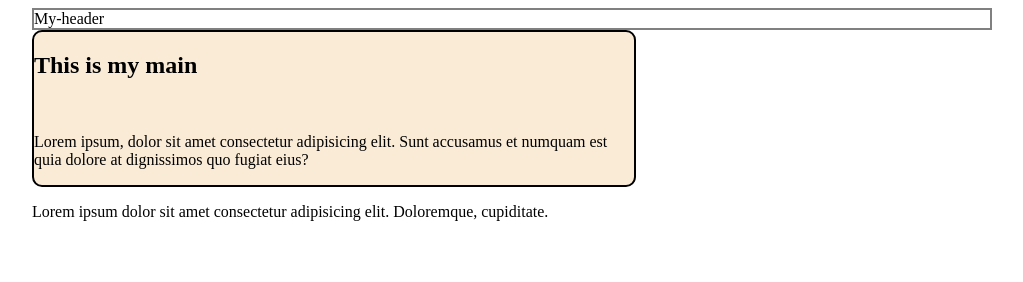
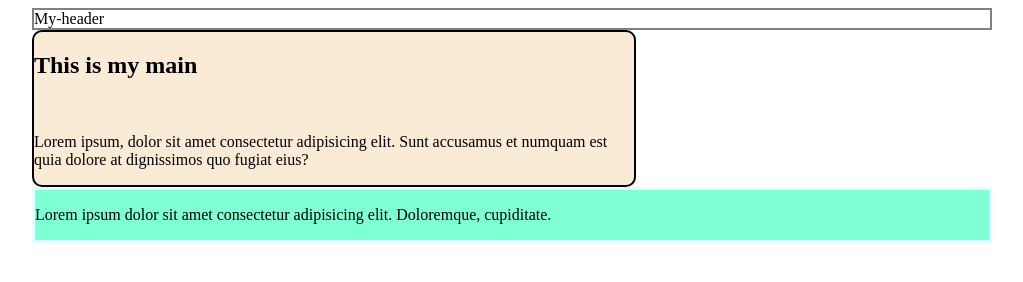
Before and after one commit to Abdi-hakim01/Git-test, a plain HTML site: page index.html in a window 1280 px wide. Shown: the whole page, without its empty margins (128-1151 px from the left). Drawn offline with Linux system fonts and the light colour scheme.

Commit message:
footer äntligen klar

```diff
--- a/css/git.css
+++ b/css/git.css
@@ -18,3 +18,9 @@
     border: black solid 2px;
     border-radius: 10px;
 }
+
+#footer {
+
+    background-color: aquamarine;
+    border: solid 3px lightcyan;
+}
```
